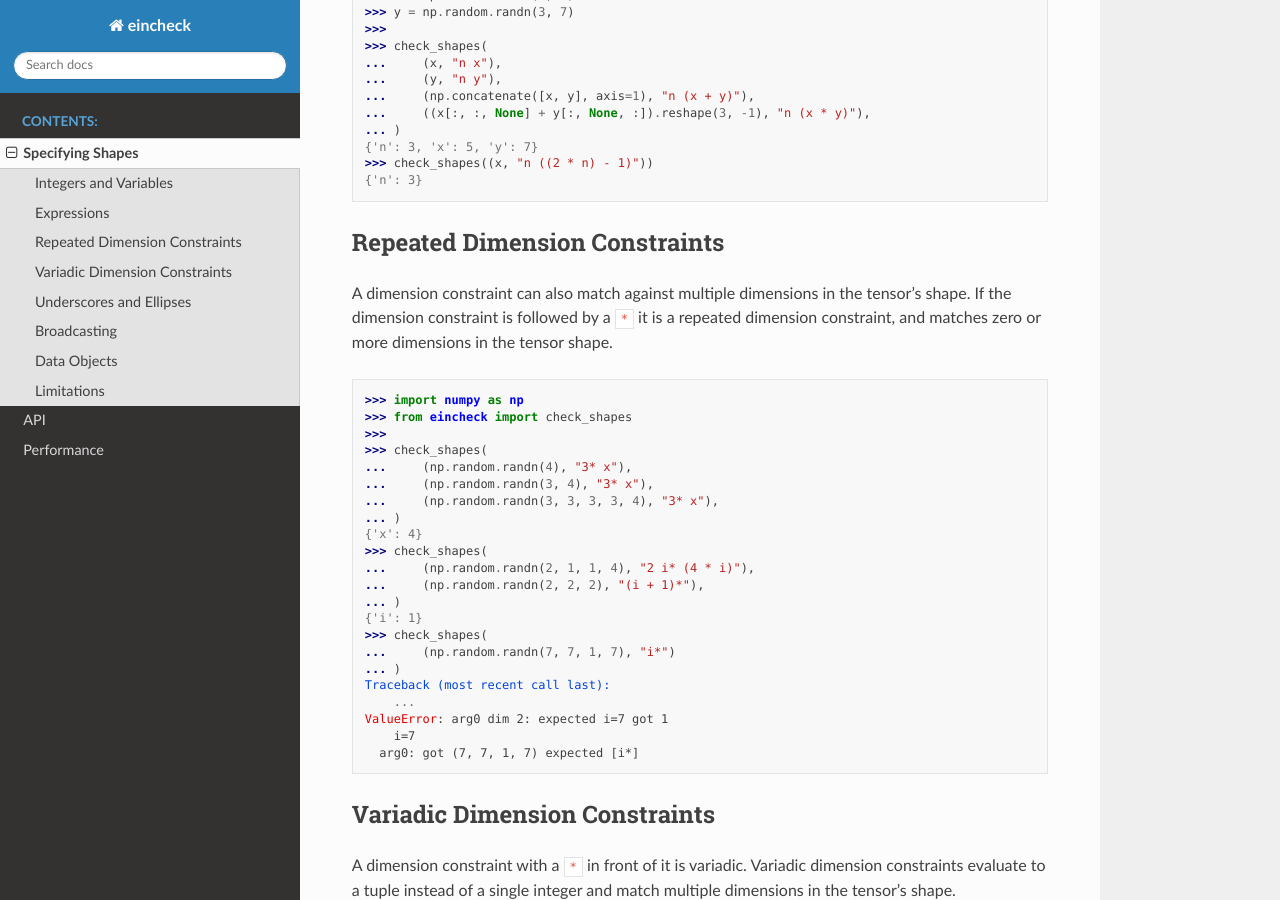
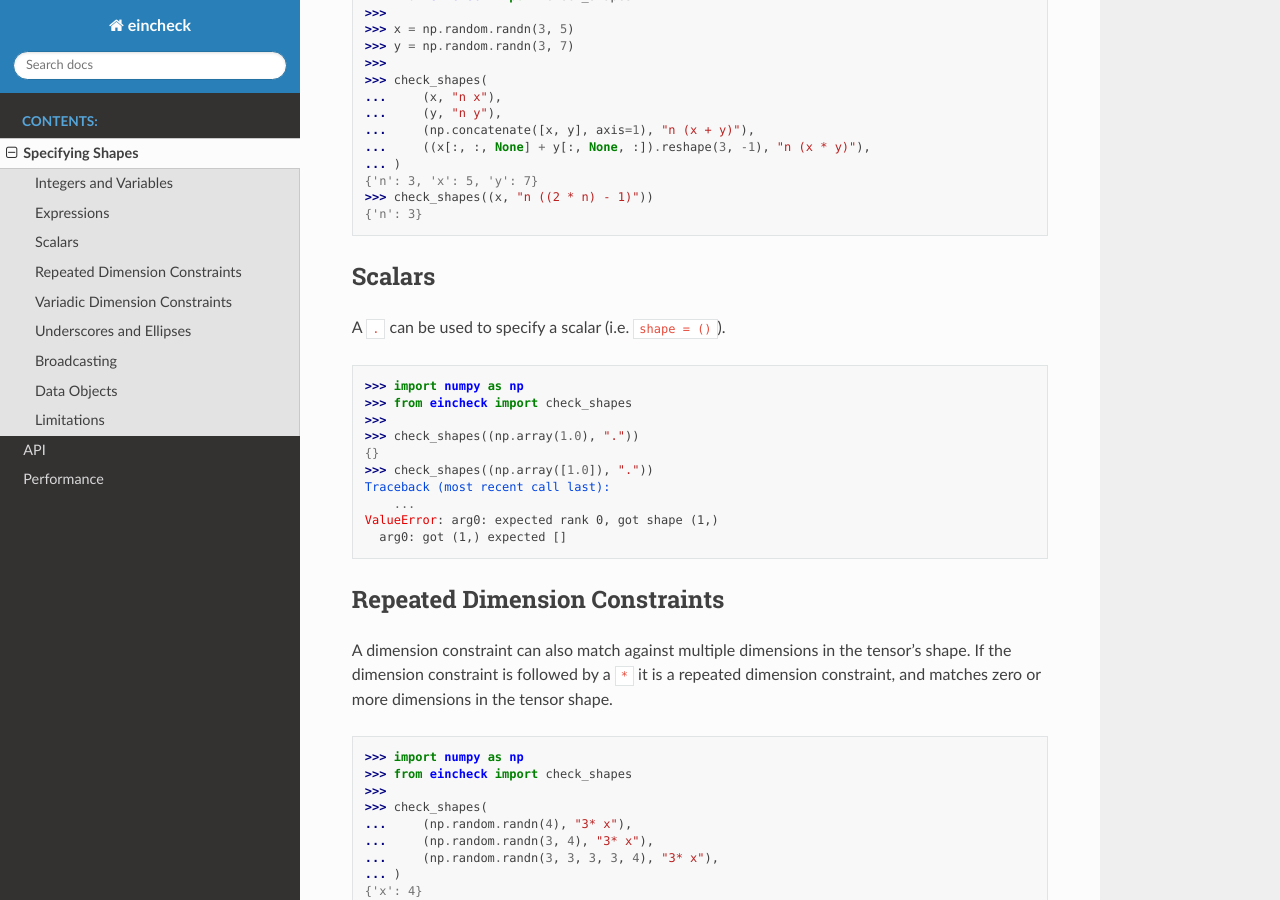
Before and after one commit to EPronovost/eincheck, a Sphinx documentation site: the page built from docs/source/specifying_shapes.rst, in a window 1280 px wide and 900 px high, scrolled down 1780 px. Built offline with Sphinx 7.4.7 and the Read the Docs theme 3.1.0, drawn with Linux system fonts in a browser that asks for light colours.

Commit message:
Scalars (#22)

```diff
--- a/docs/source/specifying_shapes.rst
+++ b/docs/source/specifying_shapes.rst
@@ -11,6 +11,7 @@ The following sections describe this syntax.
 
     "``2``, ``i``", ":ref:`Integers and Variables`"
     "``(2 * x)``", ":ref:`Expressions`"
+    "``.``", ":ref:`Scalars`"
     "``a*``", ":ref:`Repeated Dimension Constraints`"
     "``*n``", ":ref:`Variadic Dimension Constraints`"
     "``_``, ``...``", ":ref:`Underscores and Ellipses`"
@@ -87,6 +88,25 @@ For example,
     {'n': 3, 'x': 5, 'y': 7}
     >>> check_shapes((x, "n ((2 * n) - 1)"))
     {'n': 3}
+
+Scalars
+-------
+A ``.`` can be used to specify a scalar (i.e. ``shape = ()``).
+
+.. doctest::
+
+    >>> import numpy as np
+    >>> from eincheck import check_shapes
+    >>>
+    >>> check_shapes((np.array(1.0), "."))
+    {}
+    >>> check_shapes((np.array([1.0]), "."))
+    Traceback (most recent call last):
+        ...
+    ValueError: arg0: expected rank 0, got shape (1,)
+      arg0: got (1,) expected []
+
+
 
 Repeated Dimension Constraints
 ------------------------------
--- a/pyproject.toml
+++ b/pyproject.toml
@@ -1,6 +1,6 @@
 [tool.poetry]
 name = "eincheck"
-version = "0.5.1"
+version = "0.6.0"
 description = "Tensor shape checks inspired by einstein notation"
 authors = ["Ethan Pronovost <epronovo1@gmail.com>"]
 readme = "README.md"
```
Also changed, not shown: 5 other files.
